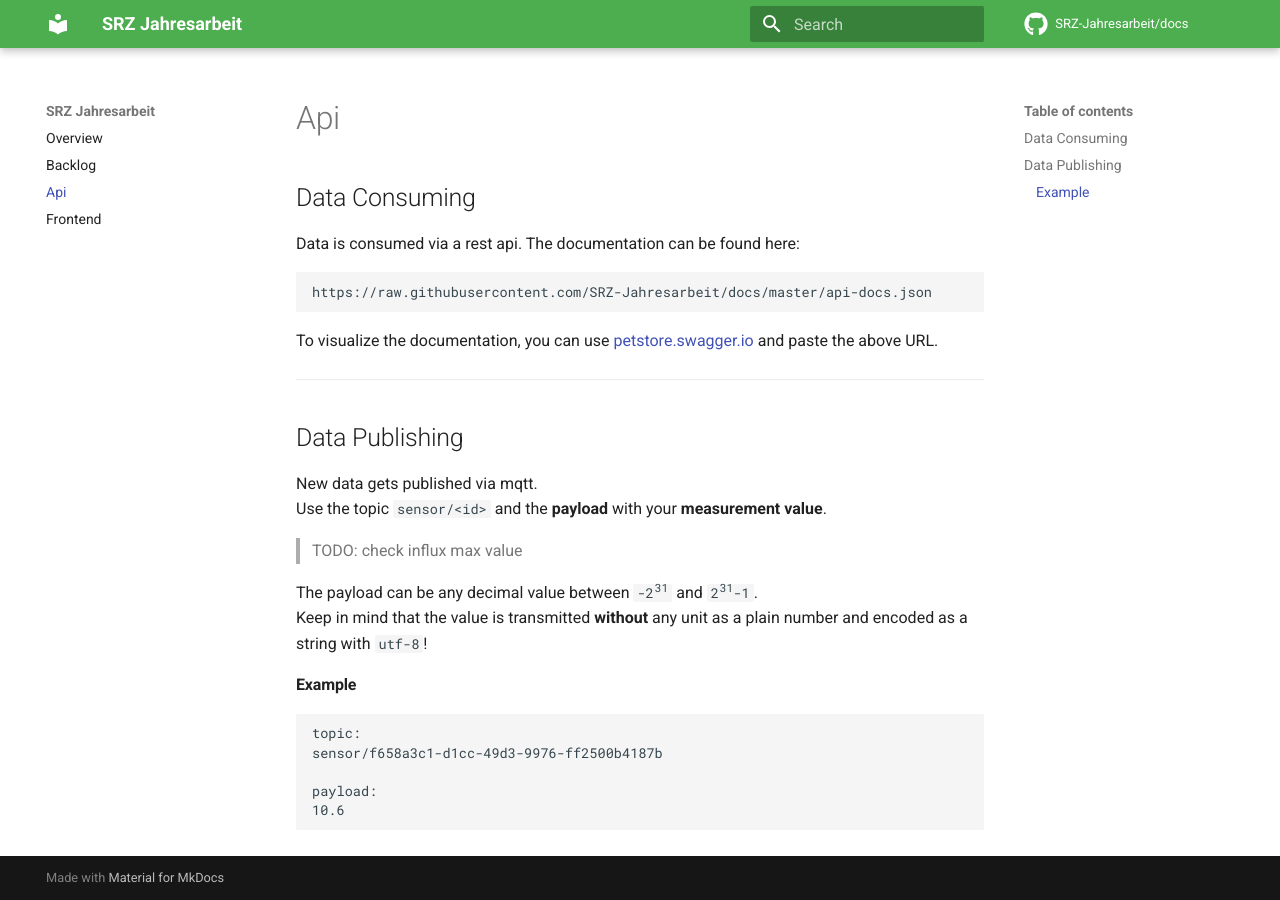
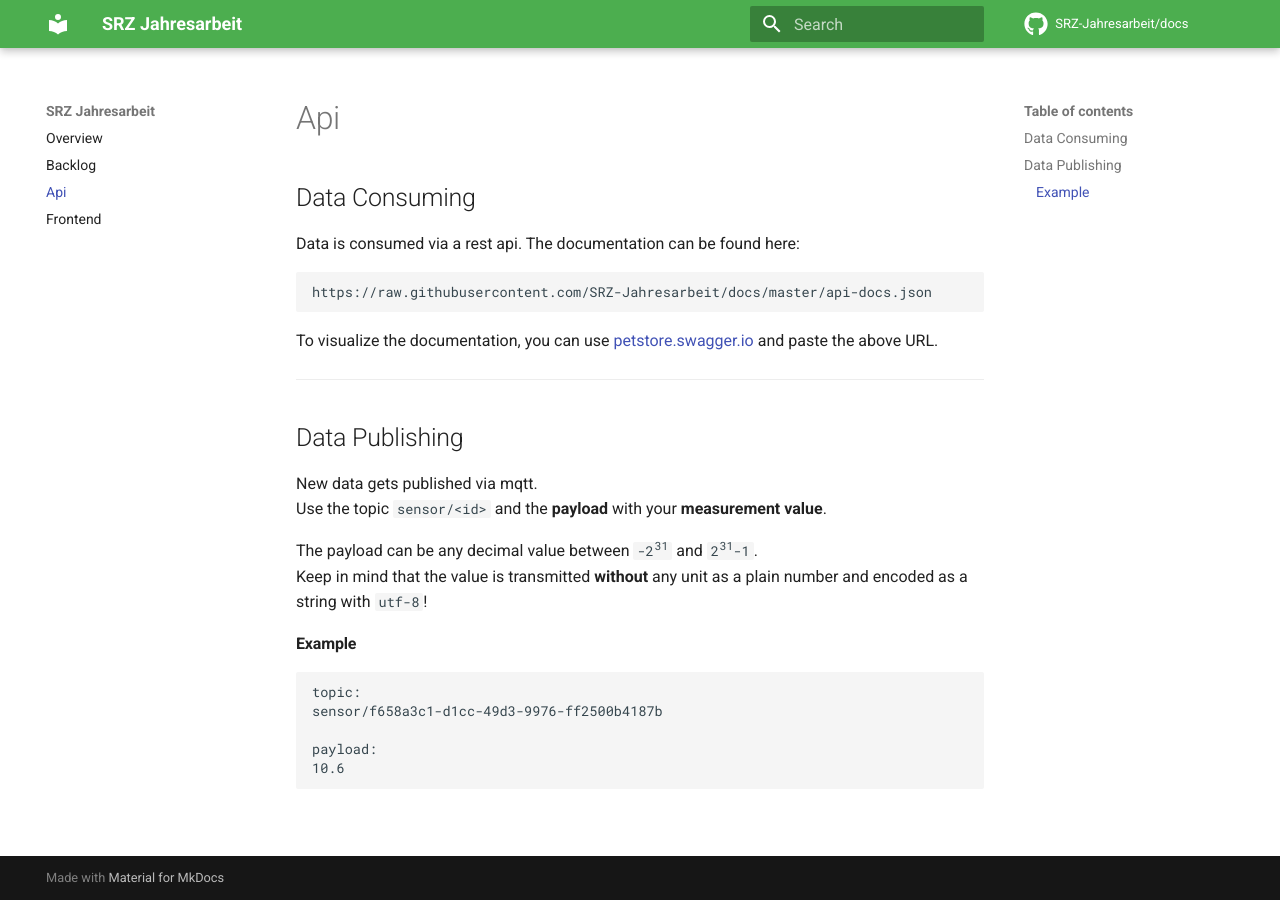
Before and after one commit to SRZ-Jahresarbeit/docs, an MkDocs documentation site: the page built from docs/api.md, in a window 1280 px wide. Built offline with MkDocs 1.6.1 and Material for MkDocs 9.7.7, drawn with Linux system fonts in a browser that asks for light colours; comment, search, counter and statistics services are not loaded.

Commit message:
Update api.md

```diff
--- a/docs/api.md
+++ b/docs/api.md
@@ -16,8 +16,6 @@ New data gets published via mqtt.
 <br>
 Use the topic `sensor/<id>` and the **payload** with your **measurement value**.
 
-> TODO: check influx max value
-
 The payload can be any decimal value between <code>-2<sup>31</sup></code> and <code>2<sup>31</sup>-1</code>.
 <br>
 Keep in mind that the value is transmitted **without** any unit as a plain number and encoded as a string with `utf-8`!
```
